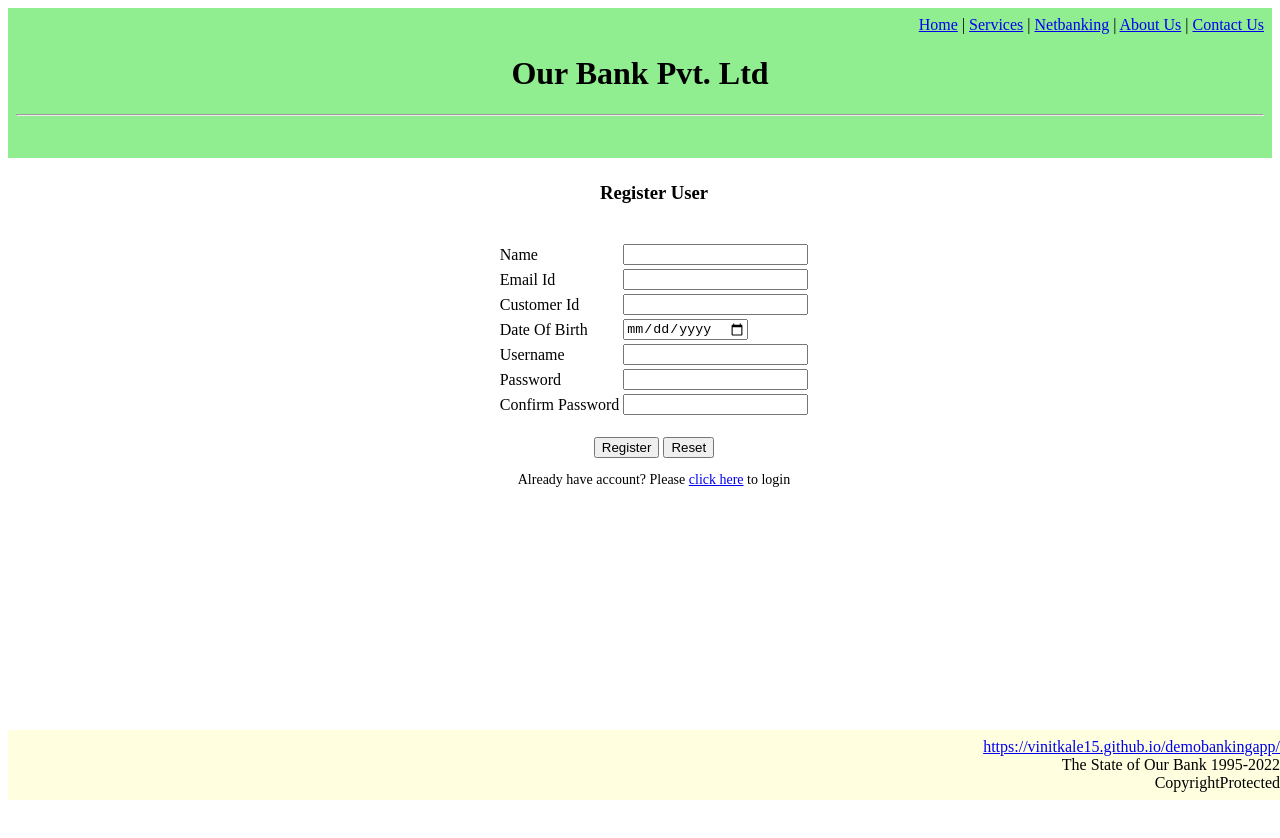
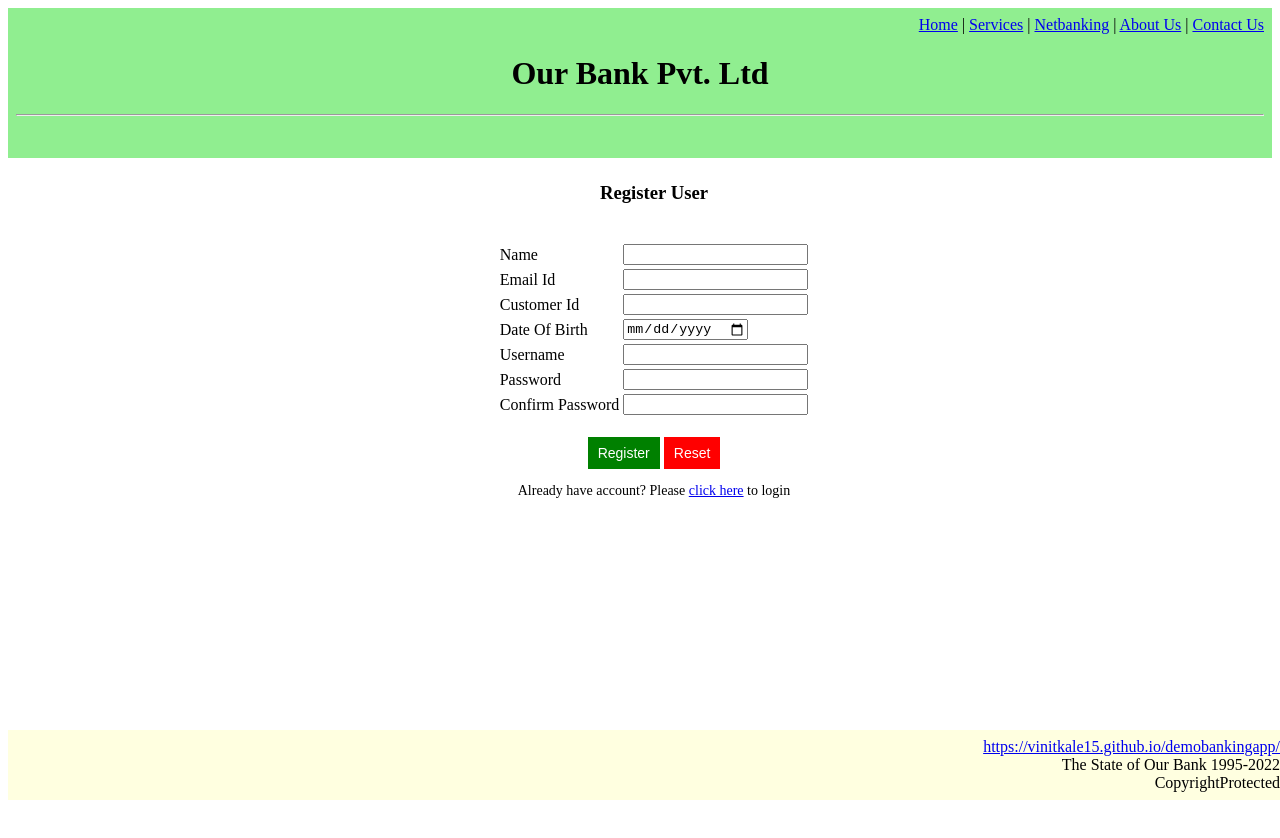
Before and after one commit to vinitkale15/demobankingapp, a plain HTML site: page signup.html in a window 1280 px wide. Drawn offline with Linux system fonts and the light colour scheme.

Commit message:
signup btn style

```diff
--- a/signup.html
+++ b/signup.html
@@ -6,6 +6,26 @@
 				width: 100%;
 				height: 100%;
 				border:0;
+			}
+			.submitbtn{
+				background-color: green;
+				border:none;
+				color: white;
+				padding: 8px 10px;
+				text-align:center;
+				text-decoration:none;
+				display: inline-block;
+				font-size: 14px
+			}
+			.resetbtn{
+				background-color: red;
+				border:none;
+				color: white;
+				padding: 8px 10px;
+				text-align:center;
+				text-decoration:none;
+				display: inline-block;
+				font-size: 14px
 			}
 		</style>
 	</head>
@@ -48,8 +68,8 @@
 
 					<tr align="center"><br>
 						<td colspan="2"><br>
-							<input type="submit" value="Register">
-							<input type="reset" value="Reset"><br>
+							<input type="submit" class="submitbtn" value="Register">
+							<input type="reset" class="resetbtn" value="Reset"><br>
 							<p style="font-size:14px;">Already have account? Please <a href="netbanking.html" target="_top">click here</a> to login</p>
 						</td>
 					</tr>
```
